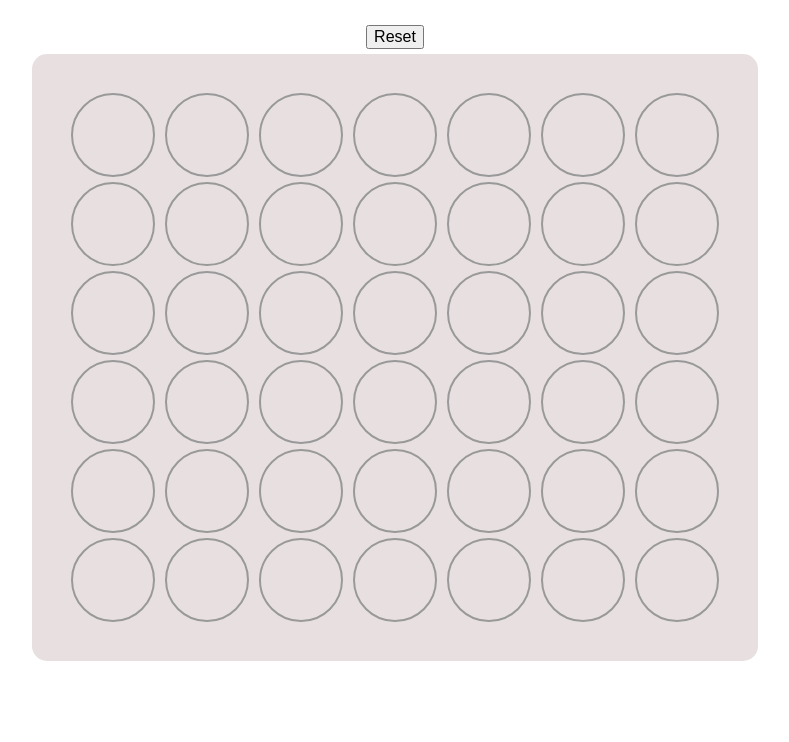
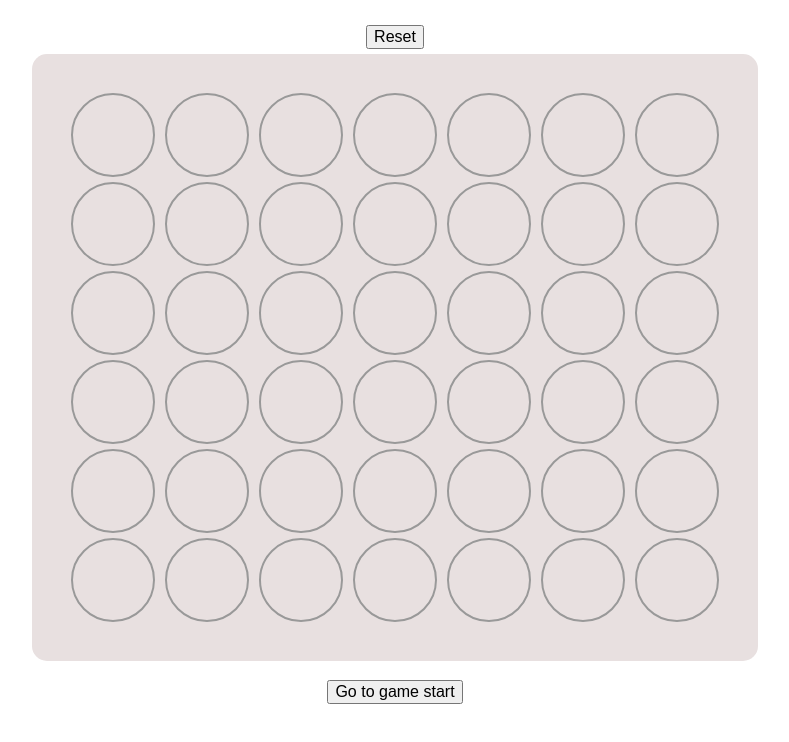
Before and after one commit to vaibhavdixit107/connect-4, a React (Create React App) app: page / in a window 1280 px wide. Shown: the top 742 px of the page, without its empty margins (245-1034 px from the left). Built offline with nearby package versions, Linux system fonts and the light colour scheme.

Commit message:
trackHistory

```diff
--- a/src/App.js
+++ b/src/App.js
@@ -1,6 +1,8 @@
 import React, { Component } from 'react';
 import './App.css';
 import * as B from 'react-bootstrap';
+
+
 
 //Making the Squares in the grid
 function Square(props) {
@@ -33,7 +35,6 @@ const initialState = {
       winner: ''
 }
 
-
 //making the board for the game
 class Board extends Component {
   constructor() {
@@ -41,23 +42,28 @@ class Board extends Component {
     this.state = JSON.parse(JSON.stringify(initialState));// Make a copy of the initial state
   }
 
+  //To handle the click to make the move in the grid
+  handleClick(i){
+    this.makeMove(i)
+  }
+
   //To reset the state of the game to initial state
   reset(){
     this.setState(initialState);
-  }
-  //To handle the click to make the move in the grid
-  handleClick(i){
-    this.makeMove(i)
   }
 
   //To make the move in the board
   makeMove(columnId){
     let {columnHeight} = this.state;
     let {history} = this.state;
+    let {winner} = this.state;
     let {stepNumber} = this.state;
     let {isNextRed} = this.state;
 
-
+    //if there is a winner
+    if(winner !== ""){
+      return;
+    }
 
     const boardCopy = history[stepNumber].boardState.map(function(arr) {
       return arr.slice();
@@ -83,11 +89,40 @@ class Board extends Component {
       this.setState({stepNumber : stepNumber});
       this.setState({isNextRed : isNextRed });
       this.setState({columnHeight : columnHeight});
+      this.setState({winner : winner});
     }
   }
 
+  //To track the history of the game
+  trackHistory(boardState,index){
+    if(index!=null){
+      let {history} = this.state;
+      let board = this.state.history[index].boardState;
+      let columnHeightArray = [];// array for the current height of the column
+      for(let i=0;i<board.length;i++){
+        let currentColumnHeight = board[i].findIndex(f => f === 0);
+        if(currentColumnHeight <= 0){
+          columnHeightArray.push(0);
+        }else{
+          columnHeightArray.push(currentColumnHeight);
+        }
+      }
+
+      return(
+        this.setState({
+          stepNumber : index,
+          history : history,
+          isNextRed : (index % 2) === 0,
+          columnHeight : columnHeightArray
+        })
+      )
+    }
+  }
+
+
   render() {
     const {stepNumber} = this.state;
+    const {history} = this.state;
     let board = this.state.history[stepNumber].boardState;
     let columns = [...Array(board.length)].map((x, i) =>
       <ColumnHeight
@@ -97,12 +132,25 @@ class Board extends Component {
       </ColumnHeight>
     )
 
+     {/*Tracking the move index*/}
+    const moves = history.map((step, move) => {
+      const desc = move ?
+        'Go to move #' + move :
+        'Go to game start';
+      return (
+        <li key={move} className="History">
+          <button onClick={() => this.trackHistory(step.boardState,move)} className="btnMove">{desc}</button>
+        </li>
+      );
+    });
+
     return (
     <div>
       <B.Button bsStyle="primary" bsSize="large" onClick={()=>this.reset()} className="btnMove">Reset</B.Button>{/*Button to reset the game to initial state*/}
       <div className="Board">
         {columns}{/* Drawing the columns*/}
       </div>
+      <p>{moves}</p>{/*Displaying the move index in the button*/}
     </div>
     );
   }
```
